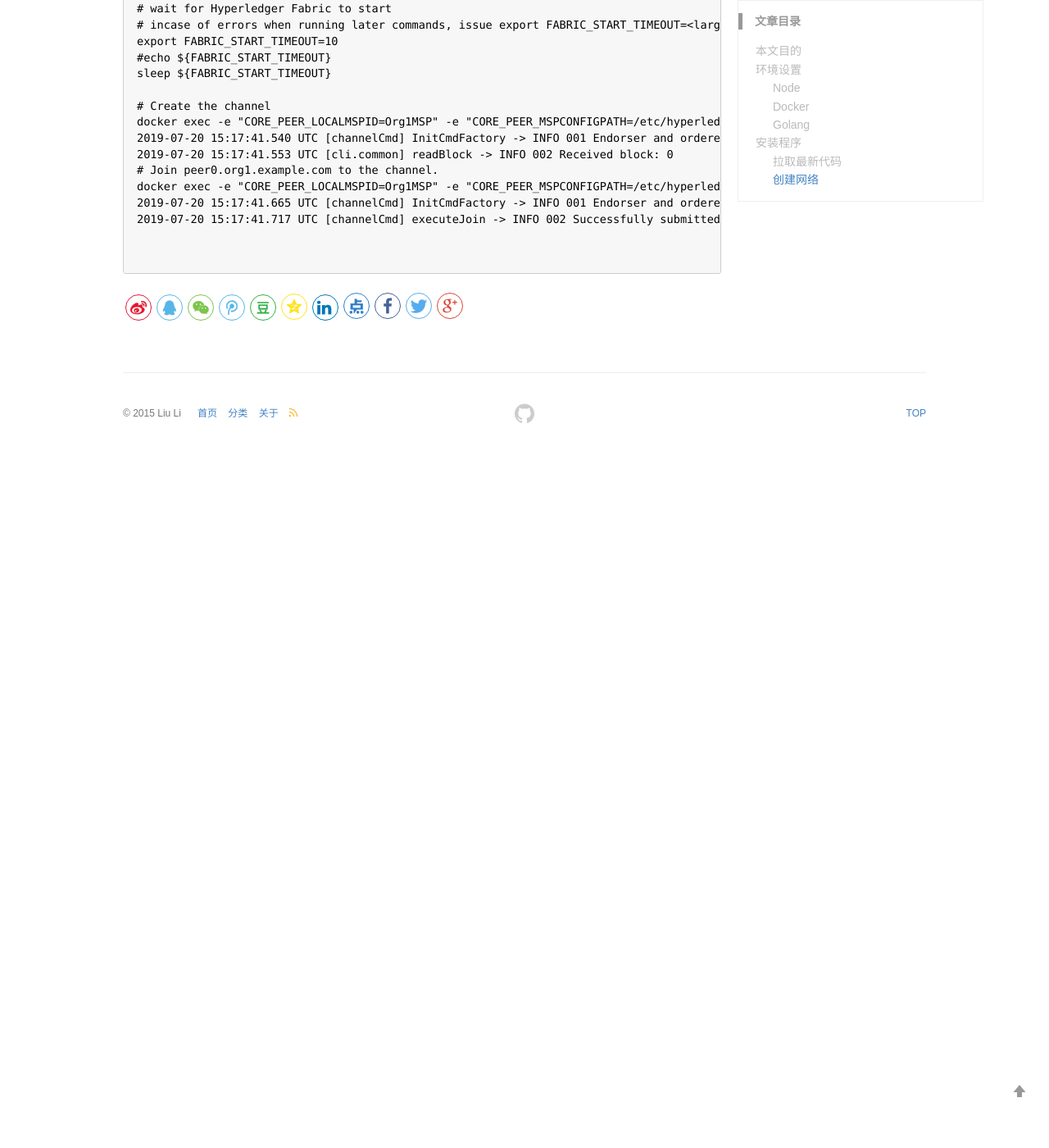
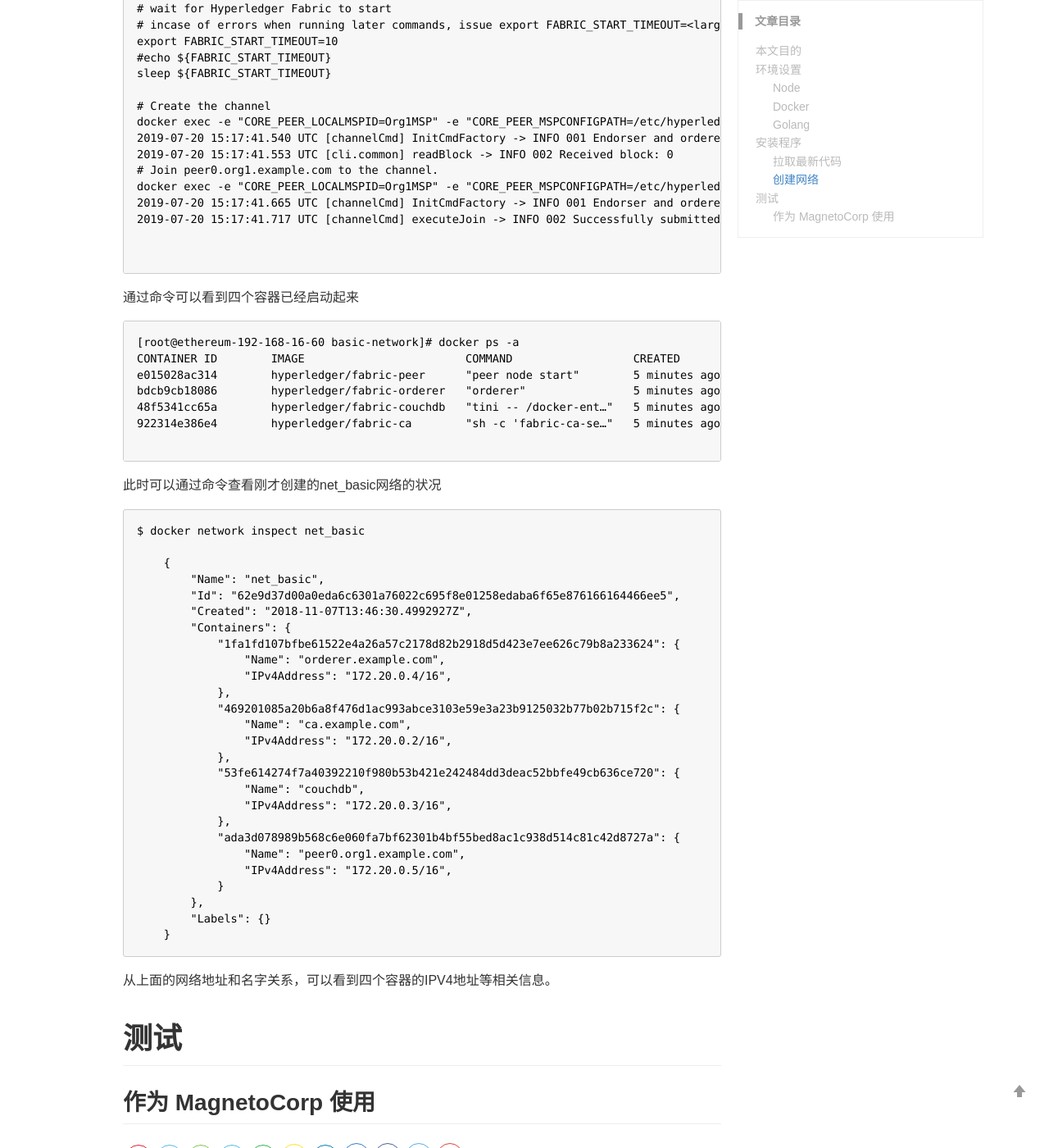
Before and after one commit to nox60/nox60.github.io, a Jekyll site: the page built from _posts/2019-7-12-Hyperledger-Fabric-Commercial-paper-例子详解.md, in a window 1280 px wide and 1400 px high, scrolled down 2936 px. Shown: the whole window at 82% size. Built offline with Jekyll 4.4.1, drawn with Linux system fonts in a browser that asks for light colours; our own code applies the rules of GitHub Pages for plain Markdown files; comment, search, counter and statistics services are not loaded; before the commit the page ends 3489 px from its top, so only the background shows below that.

Commit message:
Add files

````diff
--- a/_posts/2019-7-12-Hyperledger-Fabric-Commercial-paper-例子详解.md
+++ b/_posts/2019-7-12-Hyperledger-Fabric-Commercial-paper-例子详解.md
@@ -123,3 +123,53 @@
 
 
 ```
+
+
+通过命令可以看到四个容器已经启动起来
+
+```dockerpsa
+[root@ethereum-192-168-16-60 basic-network]# docker ps -a
+CONTAINER ID        IMAGE                        COMMAND                  CREATED             STATUS              PORTS                                            NAMES
+e015028ac314        hyperledger/fabric-peer      "peer node start"        5 minutes ago       Up 5 minutes        0.0.0.0:7051->7051/tcp, 0.0.0.0:7053->7053/tcp   peer0.org1.example.com
+bdcb9cb18086        hyperledger/fabric-orderer   "orderer"                5 minutes ago       Up 5 minutes        0.0.0.0:7050->7050/tcp                           orderer.example.com
+48f5341cc65a        hyperledger/fabric-couchdb   "tini -- /docker-ent…"   5 minutes ago       Up 5 minutes        4369/tcp, 9100/tcp, 0.0.0.0:5984->5984/tcp       couchdb
+922314e386e4        hyperledger/fabric-ca        "sh -c 'fabric-ca-se…"   5 minutes ago       Up 5 minutes        0.0.0.0:7054->7054/tcp                           ca.example.com
+
+```
+
+此时可以通过命令查看刚才创建的net_basic网络的状况
+
+```networkinspect
+$ docker network inspect net_basic
+
+    {
+        "Name": "net_basic",
+        "Id": "62e9d37d00a0eda6c6301a76022c695f8e01258edaba6f65e876166164466ee5",
+        "Created": "2018-11-07T13:46:30.4992927Z",
+        "Containers": {
+            "1fa1fd107bfbe61522e4a26a57c2178d82b2918d5d423e7ee626c79b8a233624": {
+                "Name": "orderer.example.com",
+                "IPv4Address": "172.20.0.4/16",
+            },
+            "469201085a20b6a8f476d1ac993abce3103e59e3a23b9125032b77b02b715f2c": {
+                "Name": "ca.example.com",
+                "IPv4Address": "172.20.0.2/16",
+            },
+            "53fe614274f7a40392210f980b53b421e242484dd3deac52bbfe49cb636ce720": {
+                "Name": "couchdb",
+                "IPv4Address": "172.20.0.3/16",
+            },
+            "ada3d078989b568c6e060fa7bf62301b4bf55bed8ac1c938d514c81c42d8727a": {
+                "Name": "peer0.org1.example.com",
+                "IPv4Address": "172.20.0.5/16",
+            }
+        },
+        "Labels": {}
+    }
+```
+
+从上面的网络地址和名字关系，可以看到四个容器的IPV4地址等相关信息。
+
+# 测试
+
+## 作为 MagnetoCorp 使用
````
